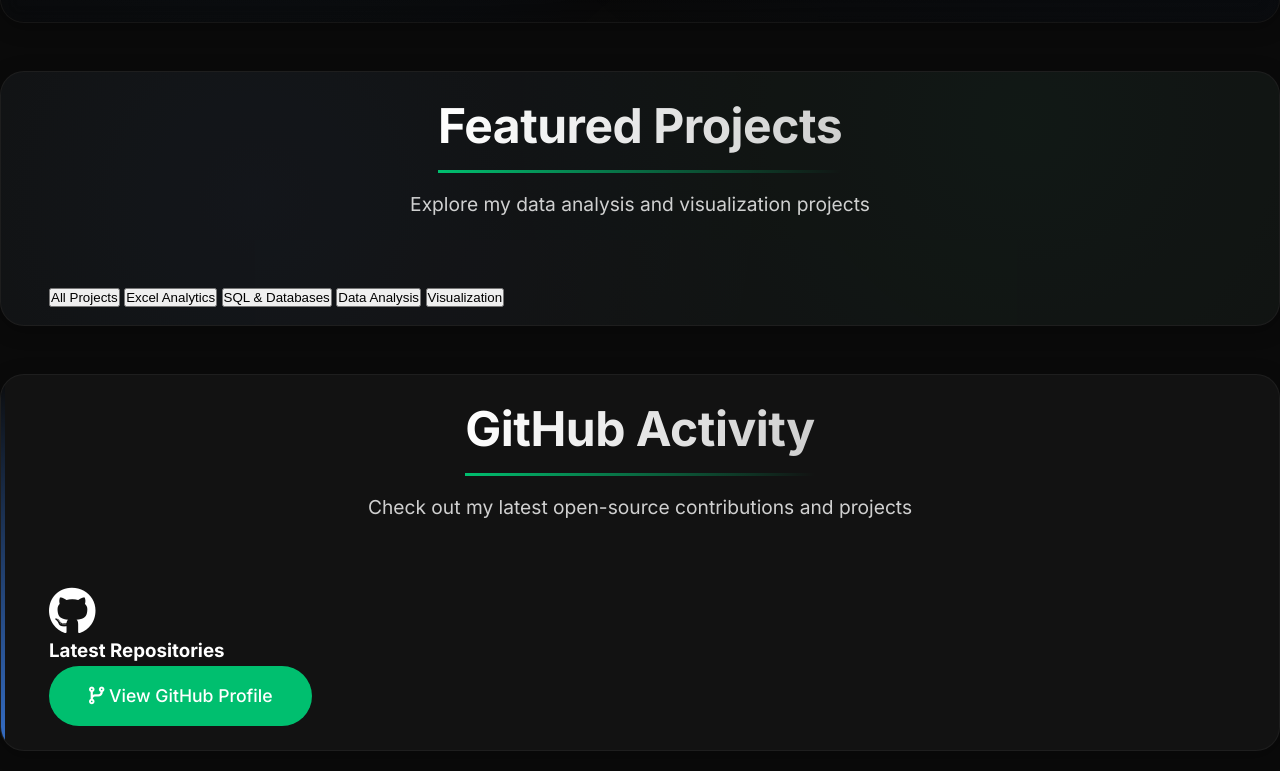
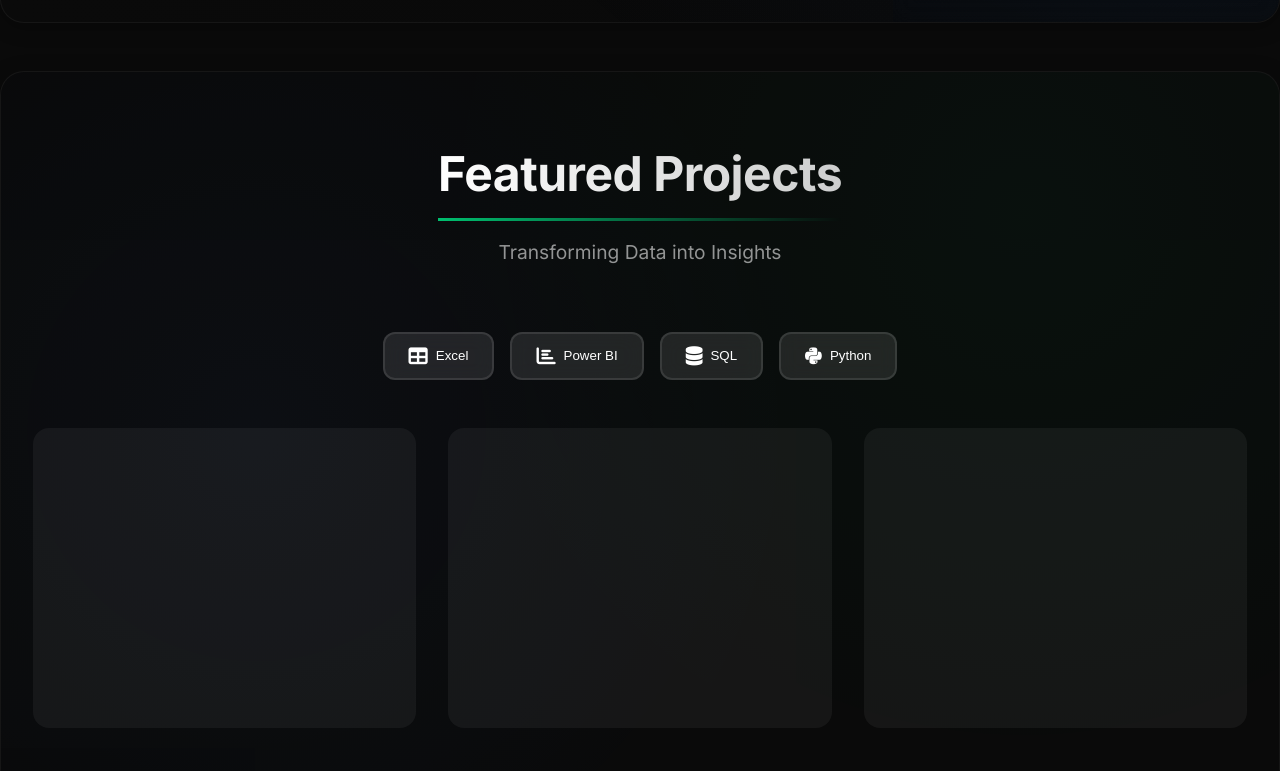
Before and after one commit to Prime-analysis/Ayush-Nagar, a plain HTML site: page index.html in a window 1280 px wide. Shown: the part 777-1548 px from the top of the page. Drawn offline with Linux system fonts and the light colour scheme.

Commit message:
Updating Project Section.

```diff
--- a/index.html
+++ b/index.html
@@ -30,23 +30,38 @@
             </div>
         </div>
     </section>
+
     <section class="projects" id="projects-list">
         <div class="container">
-            <div class="section-header">
-                <h2>Featured Projects</h2>
-                <p>Explore my data analysis and visualization projects</p>
+            <div class="section-header fade-in">
+                <h2 class="gradient-text">Featured Projects</h2>
+                <p class="subtitle">Transforming Data into Insights</p>
             </div>
 
             <div class="projects-filter">
-                <button class="filter-btn active" data-filter="all">All Projects</button>
-                <button class="filter-btn" data-filter="excel">Excel Analytics</button>
-                <button class="filter-btn" data-filter="sql">SQL & Databases</button>
-                <button class="filter-btn" data-filter="data-analysis">Data Analysis</button>
-                <button class="filter-btn" data-filter="visualization">Visualization</button>
+                <button class="filter-btn hover-effect" data-filter="excel">
+                    <i class="fas fa-table"></i>
+                    <span>Excel</span>
+                </button>
+                <button class="filter-btn hover-effect" data-filter="powerbi">
+                    <i class="fas fa-chart-bar"></i>
+                    <span>Power BI</span>
+                </button>
+                <button class="filter-btn hover-effect" data-filter="sql">
+                    <i class="fas fa-database"></i>
+                    <span>SQL</span>
+                </button>
+                <button class="filter-btn hover-effect" data-filter="python">
+                    <i class="fab fa-python"></i>
+                    <span>Python</span>
+                </button>
             </div>
 
-            <div id="projects-container" class="project-grid">
-                <!-- Projects will be dynamically loaded here -->
+            <div id="projects-container" class="project-grid animated-grid">
+                <!-- Project cards will be added here dynamically -->
+                <div class="project-placeholder pulse"></div>
+                <div class="project-placeholder pulse"></div>
+                <div class="project-placeholder pulse"></div>
             </div>
         </div>
     </section>
--- a/styles.css
+++ b/styles.css
@@ -714,10 +714,134 @@ section h2::after {
 }
 
 /* Projects Section */
-.projects-grid {
+.projects {
+    padding: 4rem 0;
+    background: var(--bg-gradient);
+}
+
+.gradient-text {
+    background: linear-gradient(45deg, #FF6B6B, #4ECDC4);
+    -webkit-background-clip: text;
+    background-clip: text;
+    color: transparent;
+    font-size: 2.5rem;
+    margin-bottom: 1rem;
+}
+
+.section-header.fade-in {
+    opacity: 0;
+    transform: translateY(20px);
+    animation: fadeInUp 0.8s ease forwards;
+}
+
+.projects-filter {
+    display: flex;
+    justify-content: center;
+    gap: 1rem;
+    margin: 2rem 0;
+    flex-wrap: wrap;
+}
+
+.filter-btn.hover-effect {
+    background: rgba(255, 255, 255, 0.1);
+    border: 2px solid rgba(255, 255, 255, 0.1);
+    border-radius: 12px;
+    padding: 0.8rem 1.5rem;
+    color: var(--text-primary);
+    font-weight: 500;
+    transition: all 0.3s ease;
+    display: flex;
+    align-items: center;
+    gap: 0.5rem;
+    backdrop-filter: blur(10px);
+}
+
+.filter-btn.hover-effect:hover {
+    transform: translateY(-2px);
+    box-shadow: 0 8px 15px rgba(0, 0, 0, 0.1);
+    border-color: var(--accent-color);
+    background: rgba(255, 255, 255, 0.15);
+}
+
+.filter-btn.hover-effect i {
+    font-size: 1.2rem;
+}
+
+.project-grid {
     display: grid;
     grid-template-columns: repeat(auto-fit, minmax(300px, 1fr));
     gap: 2rem;
+    margin-top: 3rem;
+}
+
+.project-placeholder {
+    height: 300px;
+    background: rgba(255, 255, 255, 0.05);
+    border-radius: 16px;
+    position: relative;
+    overflow: hidden;
+}
+
+.project-placeholder.pulse::before {
+    content: '';
+    position: absolute;
+    top: 0;
+    left: -100%;
+    width: 100%;
+    height: 100%;
+    background: linear-gradient(
+        90deg,
+        transparent,
+        rgba(255, 255, 255, 0.1),
+        transparent
+    );
+    animation: pulse 1.5s infinite;
+}
+
+@keyframes fadeInUp {
+    from {
+        opacity: 0;
+        transform: translateY(20px);
+    }
+    to {
+        opacity: 1;
+        transform: translateY(0);
+    }
+}
+
+@keyframes pulse {
+    0% {
+        left: -100%;
+    }
+    100% {
+        left: 100%;
+    }
+}
+
+/* Dark Theme for Projects Section */
+.projects {
+    background: var(--primary-color);
+    position: relative;
+    overflow: hidden;
+}
+
+.projects .section-header h2 {
+    color: var(--white);
+}
+
+.projects .section-header p {
+    color: rgba(255, 255, 255, 0.7);
+}
+
+.projects::before {
+    content: '';
+    position: absolute;
+    width: 100%;
+    height: 100%;
+    top: 0;
+    left: 0;
+    background: radial-gradient(circle at 20% 50%, rgba(61, 133, 244, 0.05) 0%, transparent 50%),
+                radial-gradient(circle at 80% 20%, rgba(0, 191, 111, 0.05) 0%, transparent 50%);
 }
 
 .project {
```
